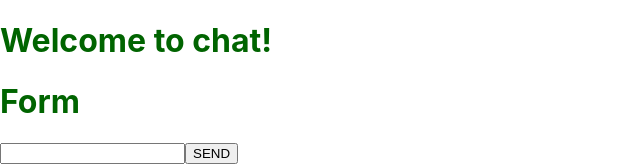
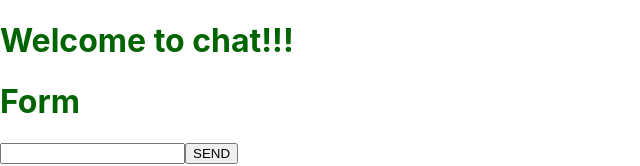
Before and after one commit to ychkydyk/React_GB_Morozov, a React (Create React App) app: page / in a window 1280 px wide. Shown: the top 166 px of the page, without its empty margins (0-640 px from the left). Built offline with nearby package versions, Linux system fonts and the light colour scheme.

Commit message:
ДЗ 2 на проверку. Делал по 3му вебинару. Основной код в ветке main

```diff
--- a/src/App.js
+++ b/src/App.js
@@ -28,7 +28,7 @@ export function App() {
 
     return (
         <>
-            <h1 style={{color: 'darkgreen'}}>Welcome to chat!</h1>
+            <h1 style={{color: 'darkgreen'}}>Welcome to chat!!!</h1>
             <Form addMessage={addMessage}/>
             <MessageList messages={messages}/>
         </>
```
